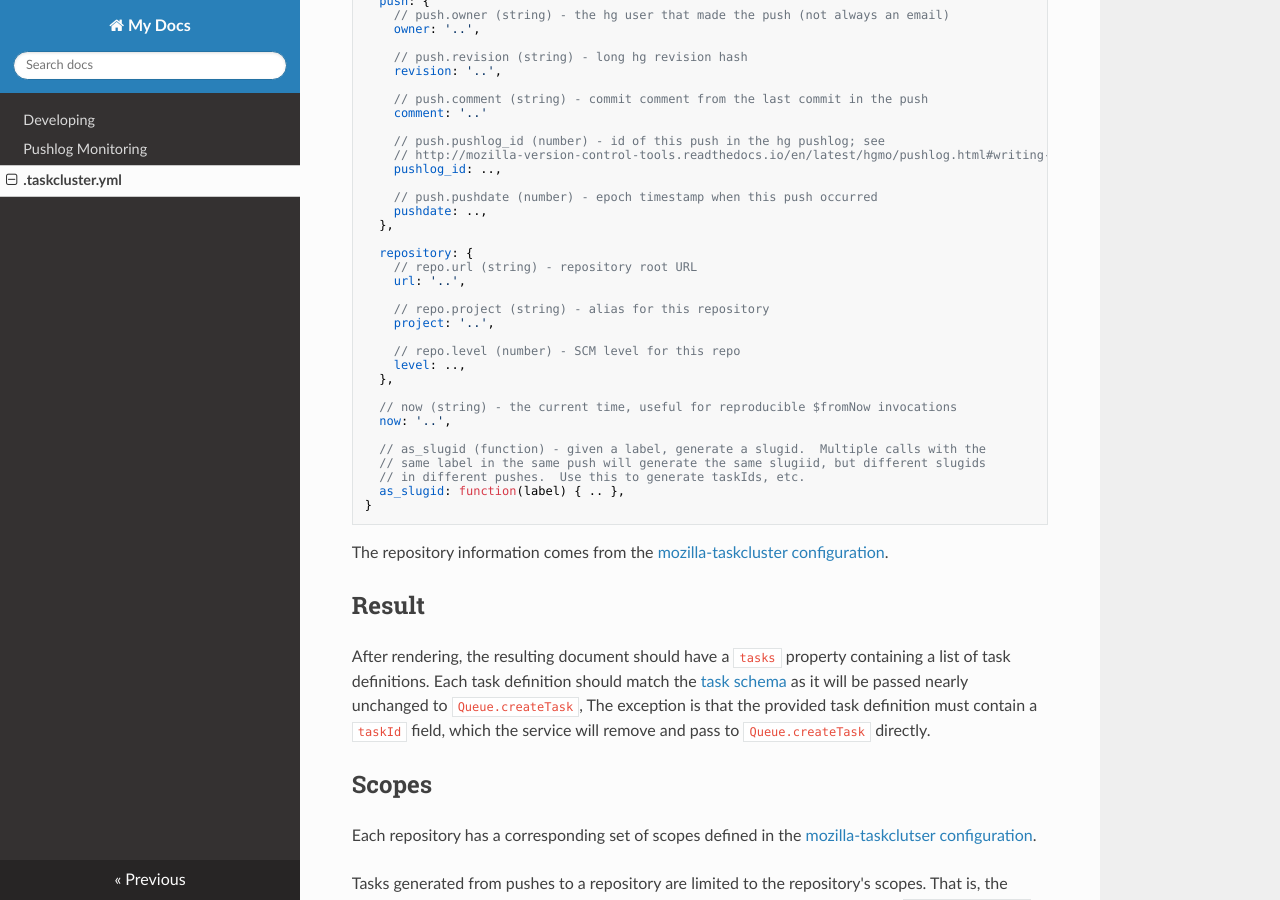
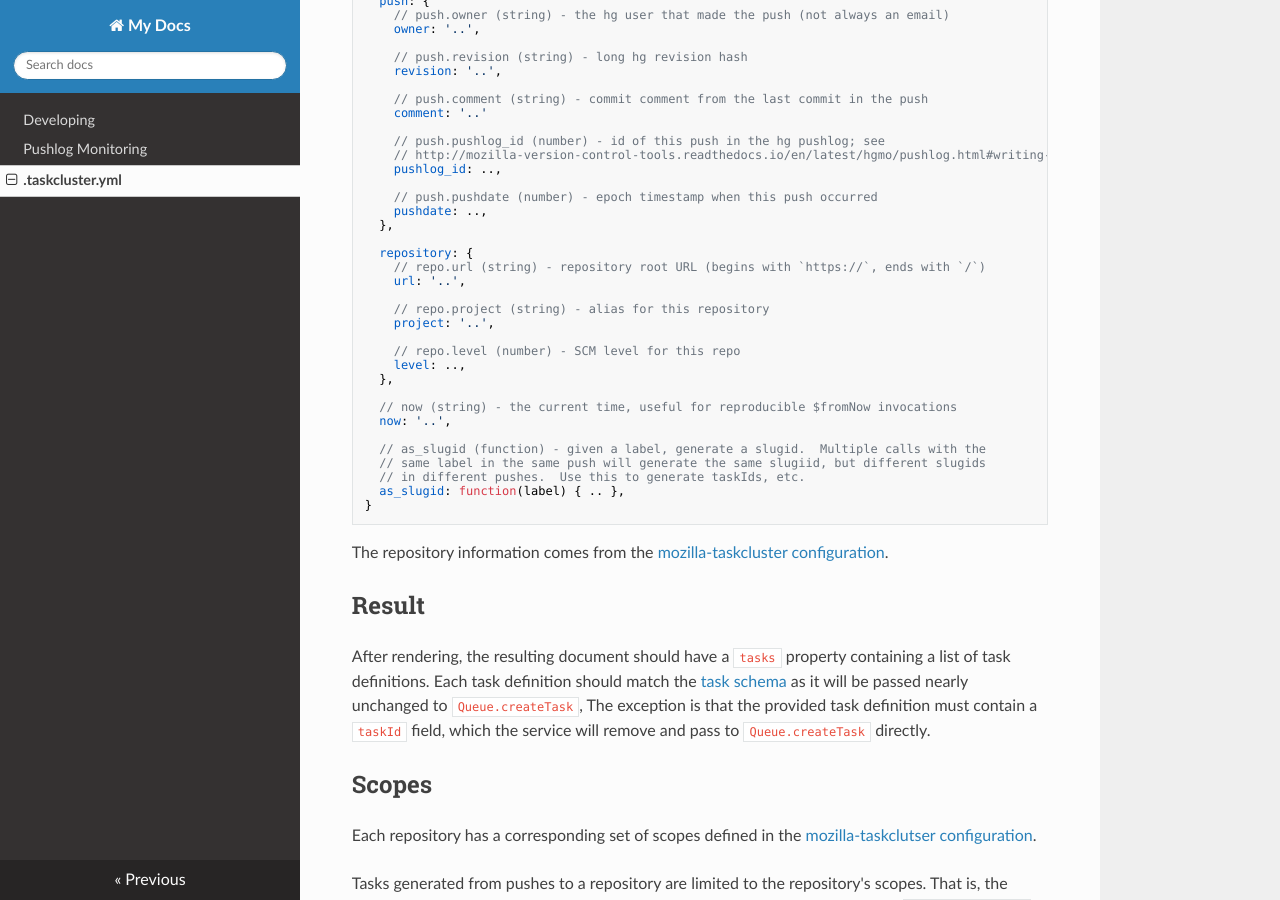
Before and after one commit to taskcluster/mozilla-taskcluster, an MkDocs documentation site: the page built from docs/taskcluster-yml.md, in a window 1280 px wide and 900 px high, scrolled down 604 px. Built offline with MkDocs 1.6.1, drawn with Linux system fonts in a browser that asks for light colours; nearby versions of some CDN libraries.

Commit message:
more detail on repository.url

```diff
--- a/docs/taskcluster-yml.md
+++ b/docs/taskcluster-yml.md
@@ -48,7 +48,7 @@ variables are provided:
   },
 
   repository: {
-    // repo.url (string) - repository root URL
+    // repo.url (string) - repository root URL (begins with `https://`, ends with `/`)
     url: '..',
 
     // repo.project (string) - alias for this repository
```
